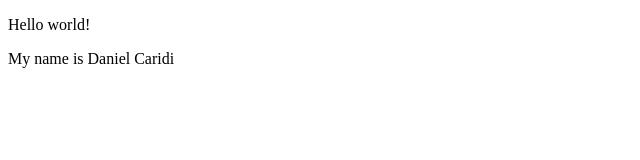
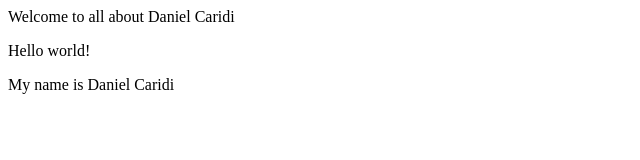
Before and after one commit to caridi16/caridi16, a plain HTML site: page index.html in a window 1280 px wide. Shown: the whole page, without its empty margins (0-640 px from the left). Drawn offline with Linux system fonts and the light colour scheme.

Commit message:
Update index.html

```diff
--- a/index.html
+++ b/index.html
@@ -10,7 +10,7 @@
 
 
 	<!--- Code above this line will not be displayed on the browser -->
-
+<Header> Welcome to all about Daniel Caridi</Header>
 	<body>
 
 		<p> Hello world! </p>
```
